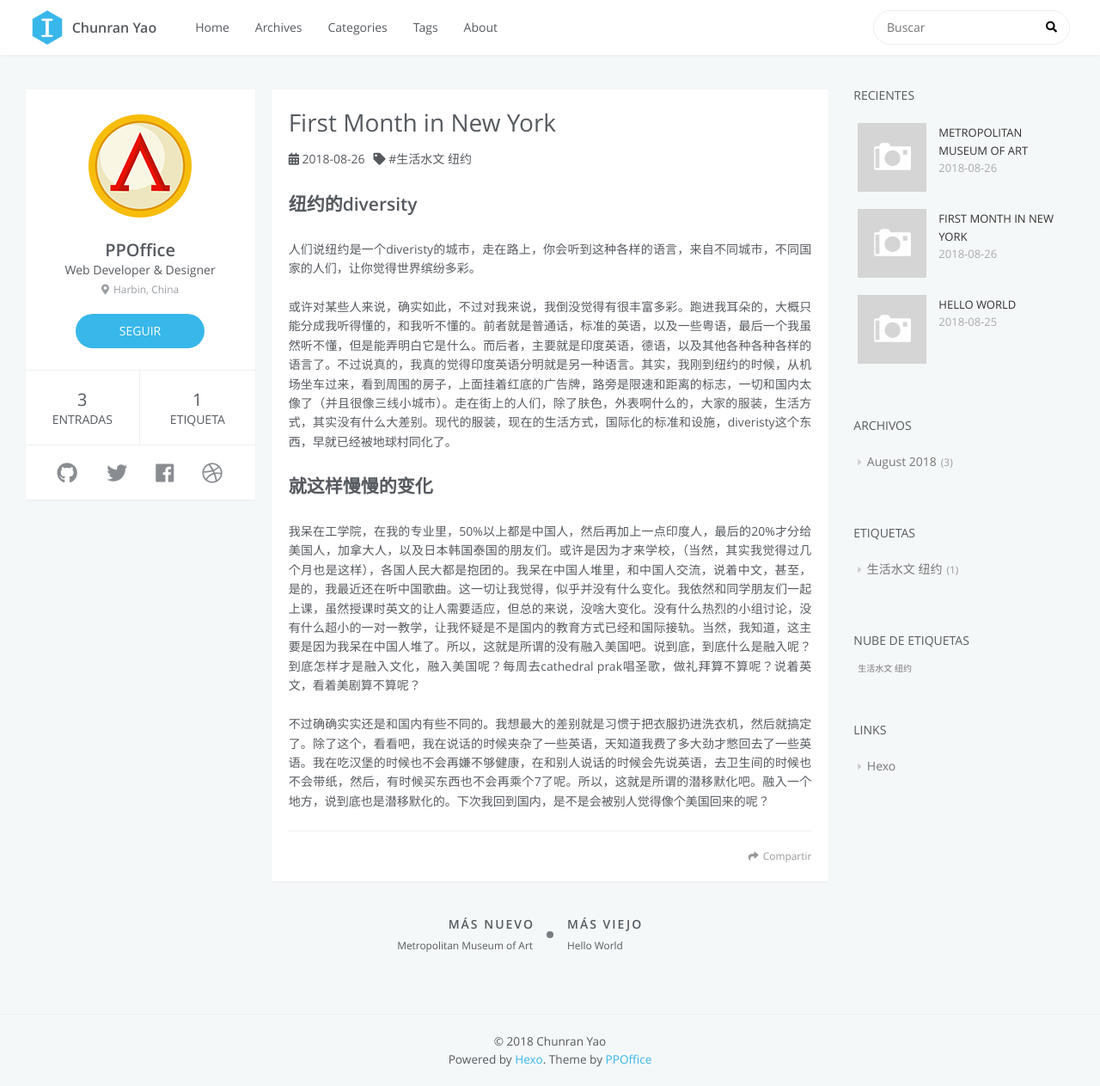
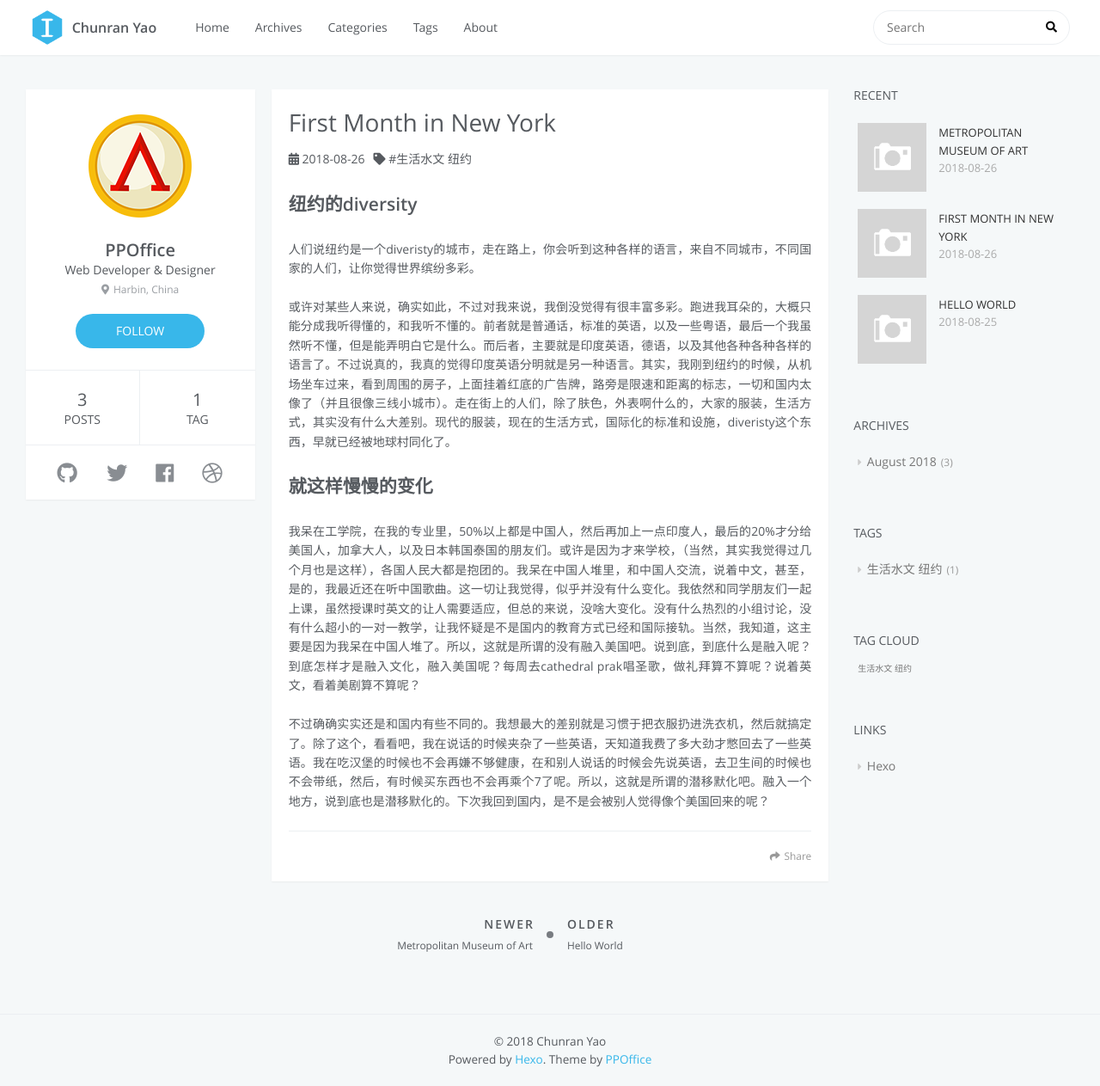
Before and after one commit to YLDAPhoenix11/YLDAPhoenix11.github.io, a plain HTML site: page 2018/08/26/First-Month-in-New-York/index.html in a window 1280 px wide. Shown: the whole page at 86% size. Drawn offline with Linux system fonts and the light colour scheme; no server answers.

Commit message:
Site updated: 2018-08-26 22:24:30

```diff
--- a/2018/08/26/First-Month-in-New-York/index.html
+++ b/2018/08/26/First-Month-in-New-York/index.html
@@ -84,7 +84,7 @@
             <div id="search-form-wrap">
 
     <form class="search-form">
-        <input type="text" class="ins-search-input search-form-input" placeholder="Buscar" />
+        <input type="text" class="ins-search-input search-form-input" placeholder="Search" />
         <button type="submit" class="search-form-submit"></button>
     </form>
     <div class="ins-search">
@@ -103,10 +103,10 @@
 (function (window) {
     var INSIGHT_CONFIG = {
         TRANSLATION: {
-            POSTS: 'Entradas',
+            POSTS: 'Posts',
             PAGES: 'Pages',
-            CATEGORIES: 'Categorias',
-            TAGS: 'Etiquetas',
+            CATEGORIES: 'Categories',
+            TAGS: 'Tags',
             UNTITLED: '(Untitled)',
         },
         ROOT_URL: '/',
@@ -137,7 +137,7 @@
                 <td>
 
     <div class="search-form">
-        <input type="text" class="ins-search-input search-form-input" placeholder="Buscar" />
+        <input type="text" class="ins-search-input search-form-input" placeholder="Search" />
     </div>
 
                 </td>
@@ -157,16 +157,16 @@
             <h2 id="name">PPOffice</h2>
             <h3 id="title">Web Developer &amp; Designer</h3>
             <span id="location"><i class="fas fa-map-marker-alt" style="padding-right: 5px"></i>Harbin, China</span>
-            <a id="follow" target="_blank" href="https://github.com/ppoffice/">SEGUIR</a>
+            <a id="follow" target="_blank" href="https://github.com/ppoffice/">FOLLOW</a>
         </div>
         <div class="article-info profile-block">
             <div class="article-info-block">
                 3
-                <span>Entradas</span>
+                <span>posts</span>
             </div>
             <div class="article-info-block">
                 1
-                <span>Etiqueta</span>
+                <span>tag</span>
             </div>
         </div>
 
@@ -265,7 +265,7 @@
 
 </div>
 
-    <a data-url="http://yoursite.com/2018/08/26/First-Month-in-New-York/" data-id="cjlbnrms100005a9hsmojjx33" class="article-share-link"><i class="fas fa-share"></i>Compartir</a>
+    <a data-url="http://yoursite.com/2018/08/26/First-Month-in-New-York/" data-id="cjlbnt45l0000699hglihmwpf" class="article-share-link"><i class="fas fa-share"></i>Share</a>
 <script>
     (function ($) {
         // Prevent duplicate binding
@@ -341,7 +341,7 @@
 <nav id="article-nav">
 
         <a href="/2018/08/26/Metropolitan-Museum-of-Art/" id="article-nav-newer" class="article-nav-link-wrap">
-            <strong class="article-nav-caption">Más nuevo</strong>
+            <strong class="article-nav-caption">Newer</strong>
             <div class="article-nav-title">
 
                     Metropolitan Museum of Art
@@ -351,7 +351,7 @@
 
 
         <a href="/2018/08/25/hello-world/" id="article-nav-older" class="article-nav-link-wrap">
-            <strong class="article-nav-caption">Más viejo</strong>
+            <strong class="article-nav-caption">Older</strong>
             <div class="article-nav-title">Hello World</div>
         </a>
 
@@ -372,7 +372,7 @@
 
 
     <div class="widget-wrap">
-        <h3 class="widget-title">Recientes</h3>
+        <h3 class="widget-title">recent</h3>
         <div class="widget">
             <ul id="recent-post" class="">
 
@@ -442,7 +442,7 @@
 
 
     <div class="widget-wrap">
-        <h3 class="widget-title">Archivos</h3>
+        <h3 class="widget-title">archives</h3>
         <div class="widget">
             <ul class="archive-list"><li class="archive-list-item"><a class="archive-list-link" href="/archives/2018/08/">August 2018</a><span class="archive-list-count">3</span></li></ul>
         </div>
@@ -451,7 +451,7 @@
 
 
     <div class="widget-wrap">
-        <h3 class="widget-title">Etiquetas</h3>
+        <h3 class="widget-title">tags</h3>
         <div class="widget">
             <ul class="tag-list"><li class="tag-list-item"><a class="tag-list-link" href="/tags/生活水文-纽约/">生活水文 纽约</a><span class="tag-list-count">1</span></li></ul>
         </div>
@@ -460,7 +460,7 @@
 
 
     <div class="widget-wrap">
-        <h3 class="widget-title">Nube de etiquetas</h3>
+        <h3 class="widget-title">tag cloud</h3>
         <div class="widget tagcloud">
             <a href="/tags/生活水文-纽约/" style="font-size: 10px;">生活水文 纽约</a>
         </div>
@@ -469,7 +469,7 @@
 
 
     <div class="widget-wrap widget-list">
-        <h3 class="widget-title">Links</h3>
+        <h3 class="widget-title">links</h3>
         <div class="widget">
             <ul>
 
```
Also changed, not shown: 2018/08/25/hello-world/index.html (+15 -15 lines), 2018/08/26/Metropolitan-Museum-of-Art/index.html (+15 -15 lines), archives/2018/08/index.html (+14 -14 lines), archives/2018/index.html (+14 -14 lines), archives/index.html (+14 -14 lines), index.html (+16 -16 lines), tags/生活水文-纽约/index.html (+14 -14 lines).
